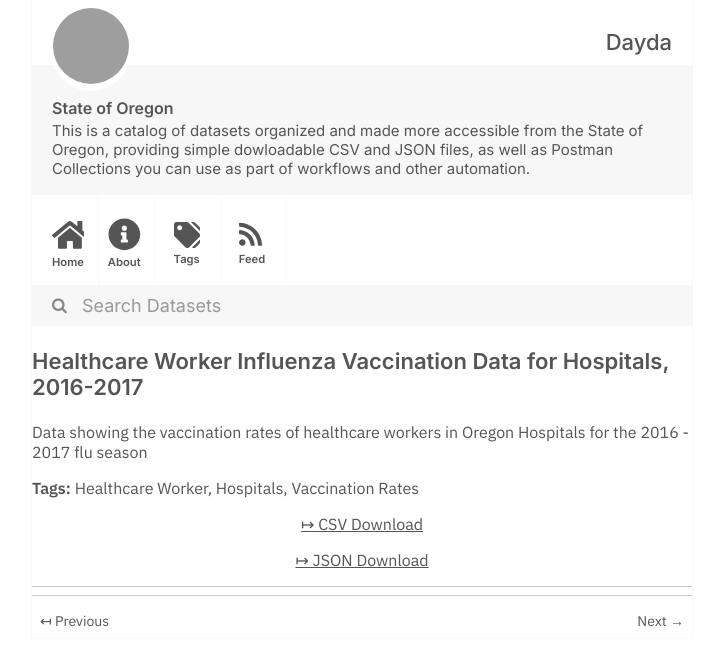
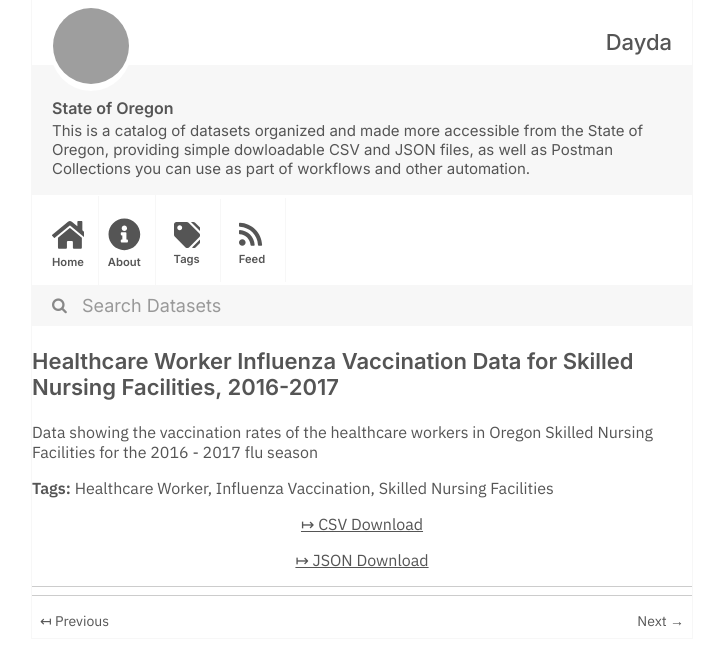
Before and after one commit to dayda-entities/state-of-oregon, a Jekyll site: the page built from _posts/2020-11-10-healthcare-worker-influenza-va.md, in a window 1280 px wide, cut to the strip 0-666 px from the top of the page. Shown: the whole strip, without its empty margins (278-997 px from the left). Built offline with Jekyll 4.4.1, drawn with Linux system fonts in a browser that asks for light colours; grey boxes are pictures that could not be loaded.

Commit message:
Publish Data

```diff
--- a/_posts/2020-11-10-healthcare-worker-influenza-va.md
+++ b/_posts/2020-11-10-healthcare-worker-influenza-va.md
@@ -1,18 +1,20 @@
 ---
-title: 'Healthcare Worker Influenza Vaccination Data for Hospitals, 2016-2017'
-created: '2020-11-10T17:21:49.958779'
-modified: '2020-11-10T17:21:49.958791'
+title: >-
+  Healthcare Worker Influenza Vaccination Data for Skilled Nursing Facilities,
+  2016-2017
+created: '2020-11-10T17:23:18.740416'
+modified: '2020-11-10T17:23:18.740424'
 state: active
 type: dataset
 tags:
   - Healthcare Worker
-  - Hospitals
-  - Vaccination Rates
+  - Influenza Vaccination
+  - Skilled Nursing Facilities
 groups:
   - Local Government
-csv_url: 'https://data.oregon.gov/api/views/37tt-tkti/rows.csv?accessType=DOWNLOAD'
-json_url: 'https://data.oregon.gov/api/views/37tt-tkti/rows.json?accessType=DOWNLOAD'
+csv_url: 'https://data.oregon.gov/api/views/xgmv-ucx3/rows.csv?accessType=DOWNLOAD'
+json_url: 'https://data.oregon.gov/api/views/xgmv-ucx3/rows.json?accessType=DOWNLOAD'
 layout: post
 
 ---
-Data showing the vaccination rates of healthcare workers in Oregon Hospitals for the 2016 - 2017 flu season
+Data showing the vaccination rates of the healthcare workers in Oregon Skilled Nursing Facilities for the 2016 - 2017 flu season
```
